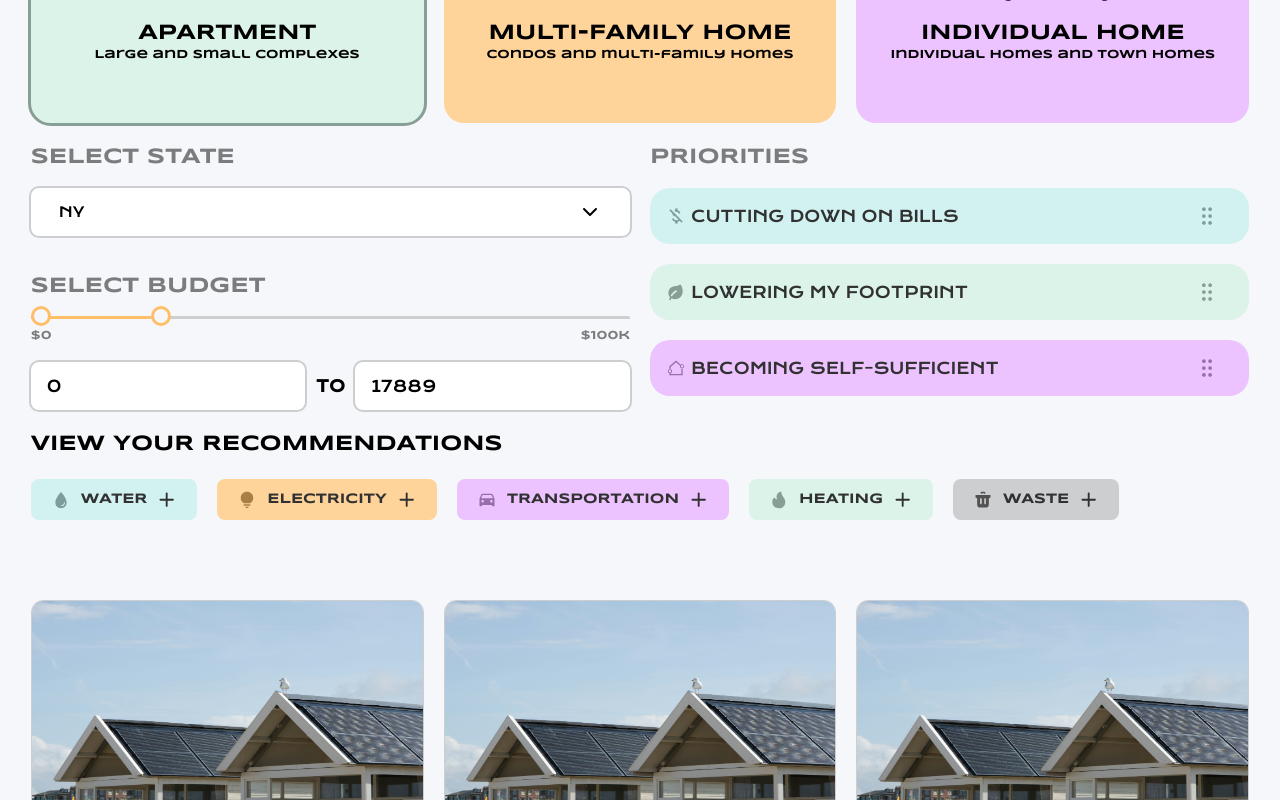
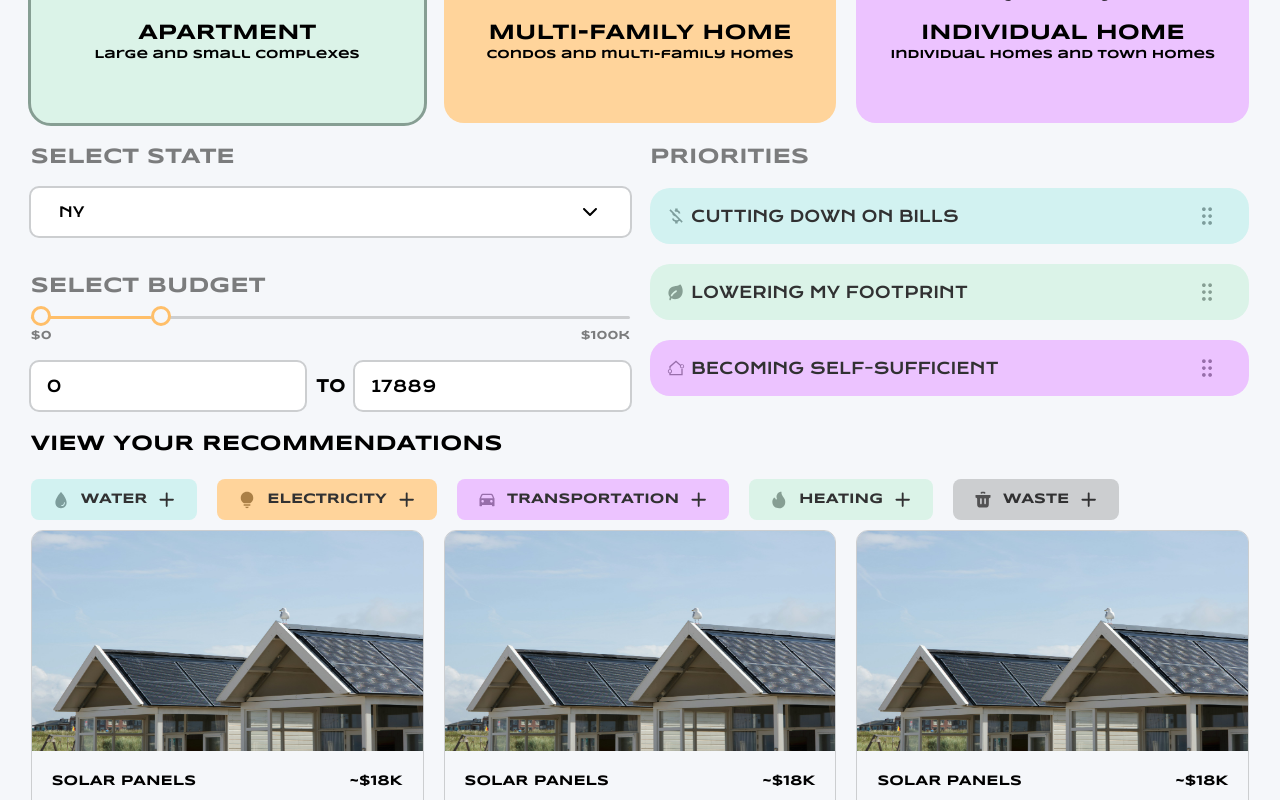
Before and after one commit to pranavkannepalli/loop, a Next.js app: page / in a window 1280 px wide. Shown: the part 1317-2117 px from the top of the page. Built offline with nearby package versions, Linux system fonts and the light colour scheme.

Commit message:
Made sector filters horizontal scrolling

```diff
--- a/components/SectorFilters/index.jsx
+++ b/components/SectorFilters/index.jsx
@@ -47,7 +47,7 @@ function SectorFilters() {
 	const { filterStates, changeFilterStates } = useContext(LoopContext);
 
 	return (
-		<div className="flex gap-[20px] pb-20 flex-wrap">
+		<div className="flex flex-nowrap overflow-scroll gap-[20px] pb-[10px]">
 			{Object.keys(filterData).map((key) => (
 				<Filter value={{ ...filterData[key], name: key }} onClick={changeFilterStates} state={filterStates[key]} key={key} />
 			))}
```
